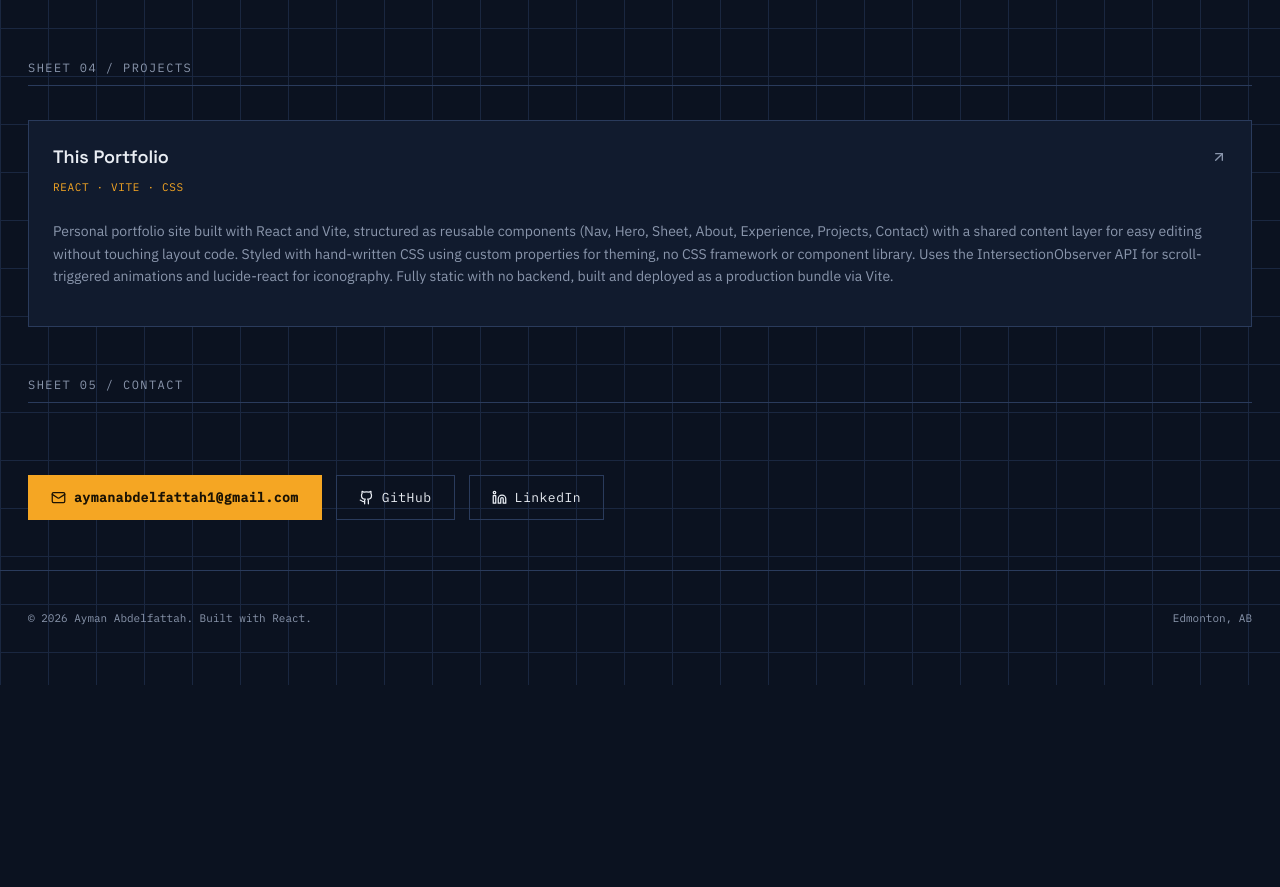
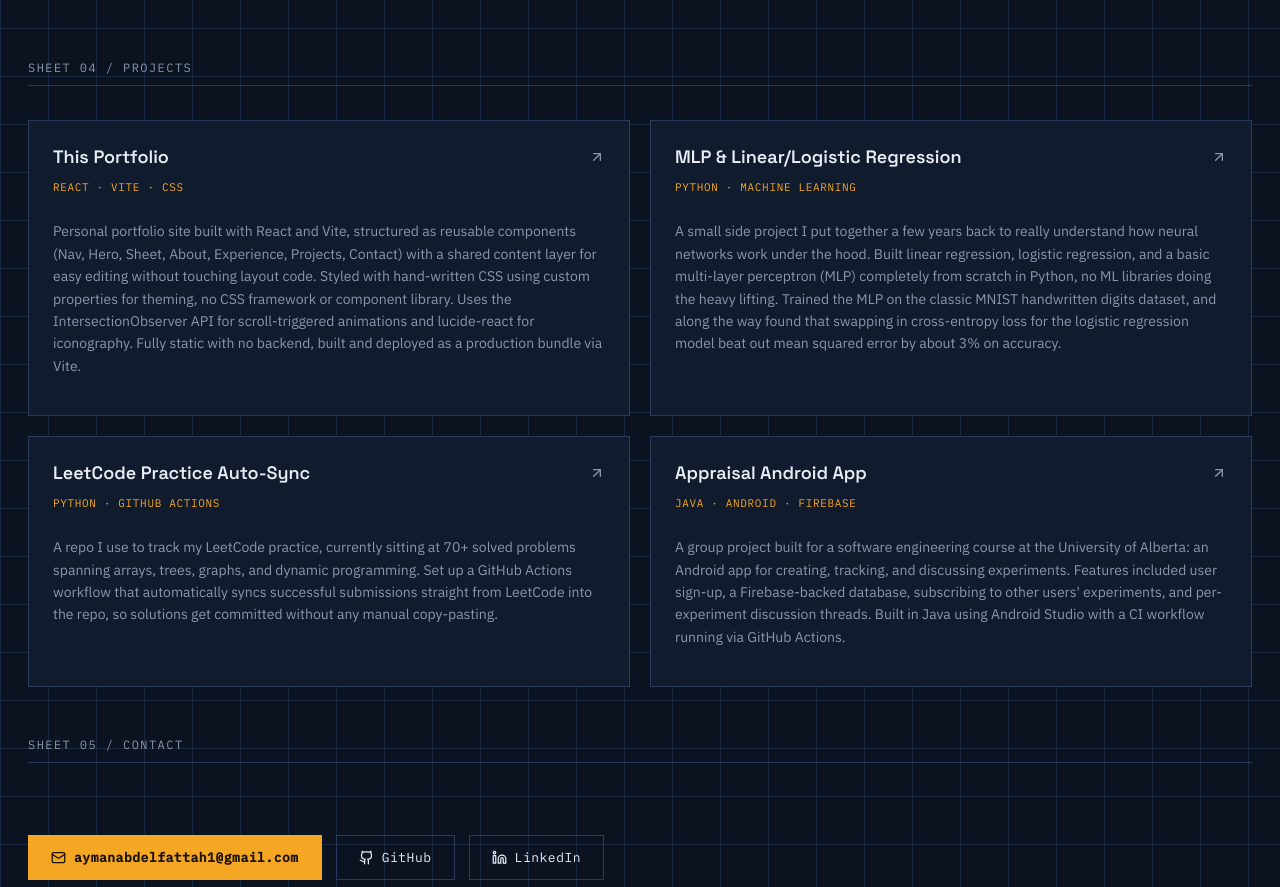
Before and after one commit to Ayman1242/Portfolio, a React (Vite) app: page / in a window 1280 px wide. Shown: the part 1220-2107 px from the top of the page. Before the commit the page ends 1905 px from the top, so only its background shows below. Built offline with nearby package versions, Linux system fonts and the light colour scheme.

Commit message:
Added resume download and more projects

```diff
--- a/src/components/Hero.jsx
+++ b/src/components/Hero.jsx
@@ -1,5 +1,5 @@
 import { useEffect, useState } from "react";
-import { ArrowUpRight } from "lucide-react";
+import { ArrowUpRight, Download } from "lucide-react";
 import { PROFILE } from "../content.js";
 
 export default function Hero() {
@@ -21,6 +21,9 @@ export default function Hero() {
         <button className="pf-btn" onClick={() => scrollTo("contact")}>
           Get in touch
         </button>
+        <a className="pf-btn" href={PROFILE.resume} download>
+          Download my Resume!
+        </a>
       </div>
     </header>
   );
--- a/src/content.js
+++ b/src/content.js
@@ -9,6 +9,7 @@ export const PROFILE = {
   email: "aymanabdelfattah1@gmail.com",
   github: "https://github.com/ayman1242",
   linkedin: "https://linkedin.com/in/ayman99",
+  resume: "/AymanAbdelfattah_Resume.pdf",
 };
 
 export const SECTIONS = [
@@ -66,6 +67,43 @@ export const PROJECTS = [
     "built and deployed as a production bundle via Vite.",
   link: "https://github.com/Ayman1242/Portfolio",
   },
+  {
+  name: "MLP & Linear/Logistic Regression",
+  tag: "Python · Machine Learning",
+  body:
+    "A small side project I put together a few years back to really " +
+    "understand how neural networks work under the hood. Built linear " +
+    "regression, logistic regression, and a basic multi-layer perceptron " +
+    "(MLP) completely from scratch in Python, no ML libraries doing the " +
+    "heavy lifting. Trained the MLP on the classic MNIST handwritten " +
+    "digits dataset, and along the way found that swapping in cross-entropy " +
+    "loss for the logistic regression model beat out mean squared error by " +
+    "about 3% on accuracy.",
+  link: "https://github.com/Ayman1242/MLP-Linear-Logistic-Regression",
+},
+{
+  name: "LeetCode Practice Auto-Sync",
+  tag: "Python · GitHub Actions",
+  body:
+    "A repo I use to track my LeetCode practice, currently sitting at 70+ " +
+    "solved problems spanning arrays, trees, graphs, and dynamic " +
+    "programming. Set up a GitHub Actions workflow that automatically " +
+    "syncs successful submissions straight from LeetCode into the repo, " +
+    "so solutions get committed without any manual copy-pasting.",
+  link: "https://github.com/Ayman1242/Leetcode",
+},
+{
+  name: "Appraisal Android App",
+  tag: "Java · Android · Firebase",
+  body:
+    "A group project built for a software engineering course at the " +
+    "University of Alberta: an Android app for creating, tracking, and " +
+    "discussing experiments. Features included user sign-up, a " +
+    "Firebase-backed database, subscribing to other users' experiments, " +
+    "and per-experiment discussion threads. Built in Java using Android Studio " +
+    "with a CI workflow running via GitHub Actions.",
+  link: "https://github.com/CMPUT301W21T11/Appraisal",
+},
 ];
 
 export const CONTACT_TEXT = "";
--- a/src/styles.css
+++ b/src/styles.css
@@ -407,7 +407,7 @@ body {
 
 .proj-grid {
   display: grid;
-  grid-template-columns: repeat(auto-fit, minmax(280px, 1fr));
+  grid-template-columns: repeat(2, 1fr);
   gap: 20px;
 }
 .proj-card {
```
Also changed, not shown: 1 other file (tests, documents, lock files or other folders).
